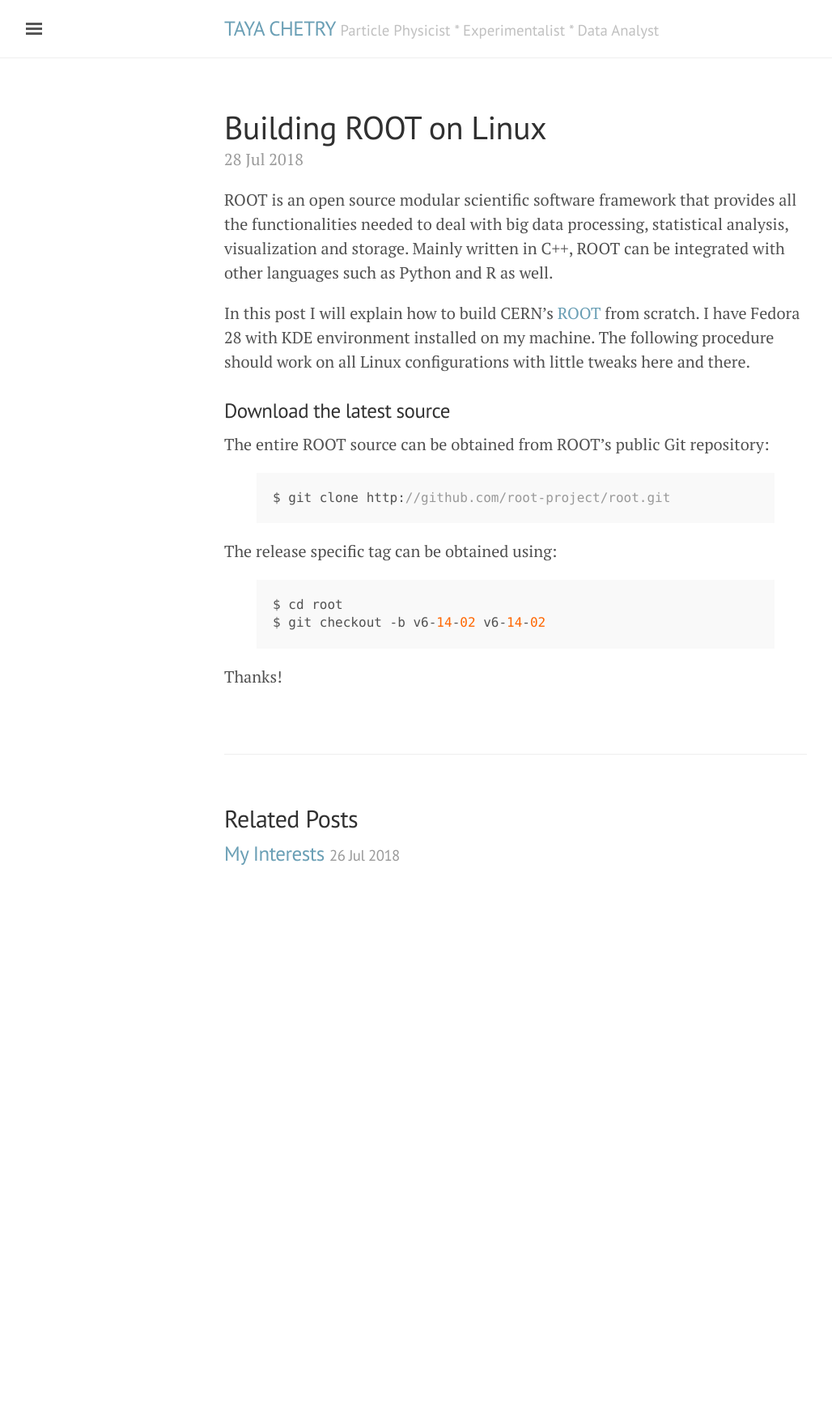
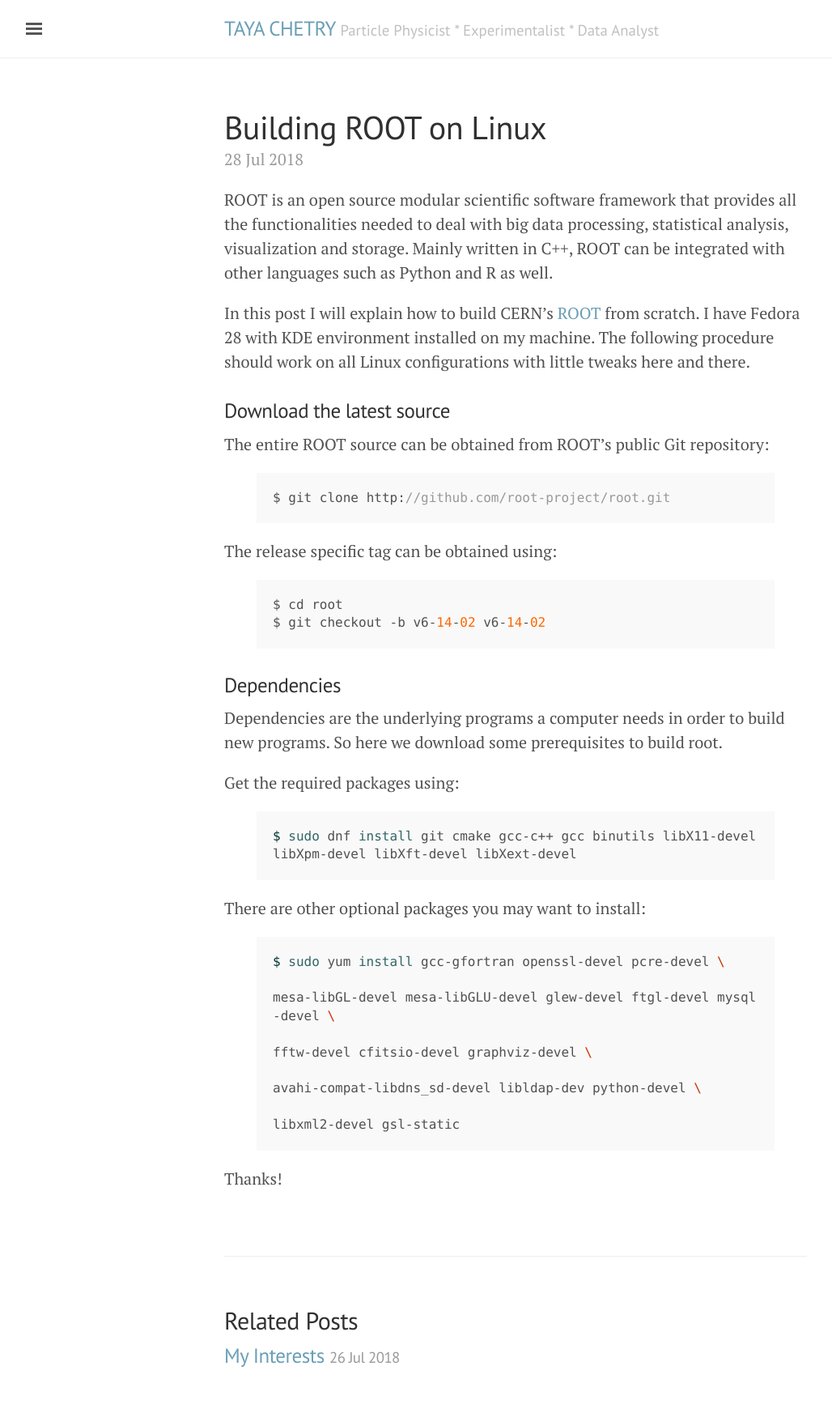
Before and after one commit to tchetry/tchetry.github.io, a Jekyll site: the page built from _posts/2018-07-28-interesting.md, in a window 1280 px wide. Shown: the whole page at 81% size, without its empty margins (3-1031 px from the left). Built offline with Jekyll 4.4.1, drawn with Linux system fonts in a browser that asks for light colours; before the commit the page ends 1130 px from its top, so only the background shows below that.

Commit message:
installing ROOT

```diff
--- a/_posts/2018-07-28-interesting.md
+++ b/_posts/2018-07-28-interesting.md
@@ -19,4 +19,20 @@ $ cd root
 $ git checkout -b v6-14-02 v6-14-02
 {% endhighlight %}
 
+### Dependencies
+Dependencies are the underlying programs a computer needs in order to build new programs. So here we download some prerequisites to build root.
+
+Get the required packages using:
+{% highlight sh %}
+$ sudo dnf install git cmake gcc-c++ gcc binutils libX11-devel libXpm-devel libXft-devel libXext-devel
+{% endhighlight %}
+
+There are other optional packages you may want to install:
+{% highlight sh %}
+$ sudo yum install gcc-gfortran openssl-devel pcre-devel \
+mesa-libGL-devel mesa-libGLU-devel glew-devel ftgl-devel mysql-devel \
+fftw-devel cfitsio-devel graphviz-devel \
+avahi-compat-libdns_sd-devel libldap-dev python-devel \
+libxml2-devel gsl-static
+{% endhighlight %}
 Thanks!
```
